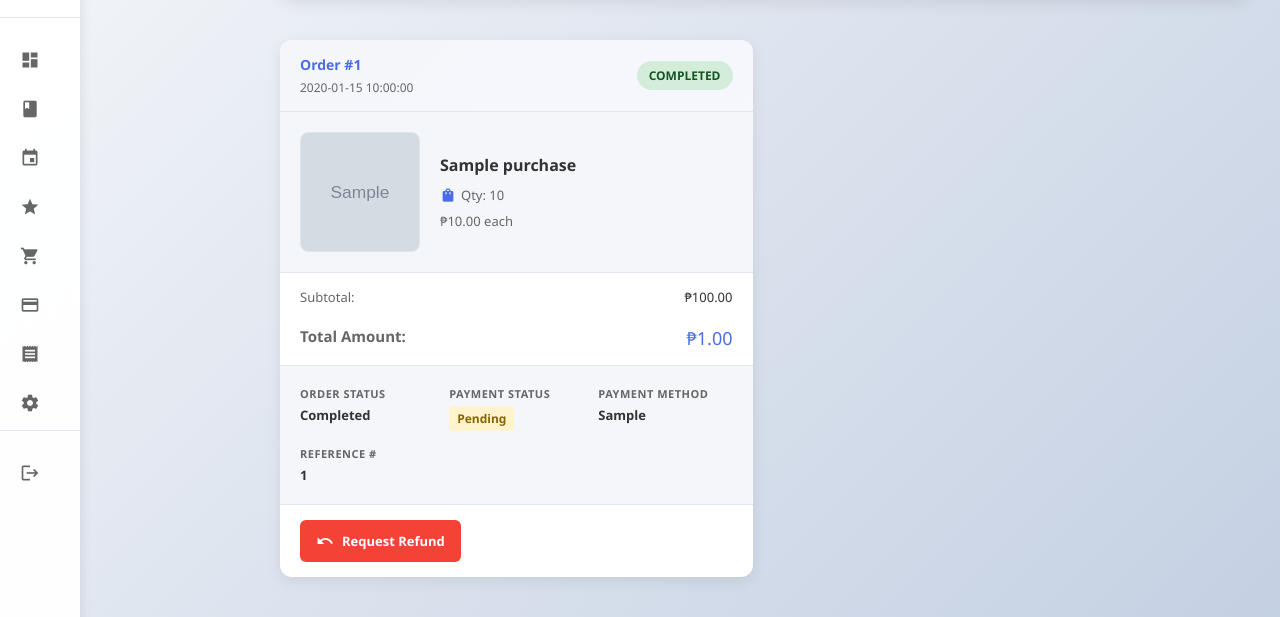
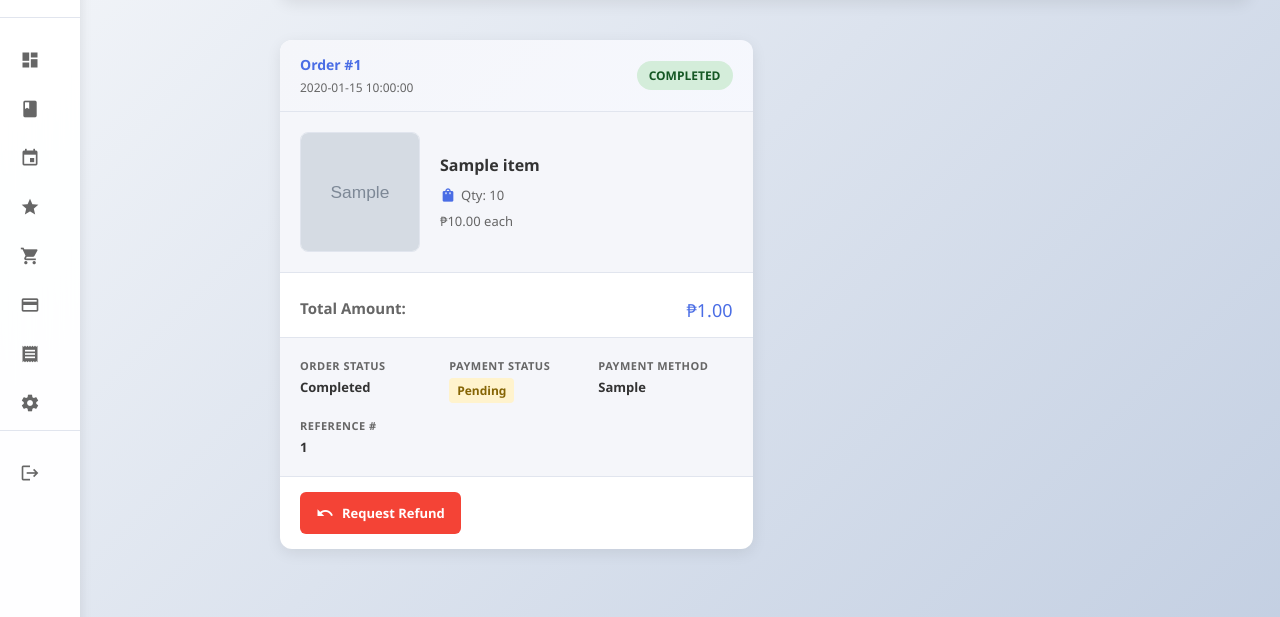
Before and after one commit to KixxFTW/Software-Design-UCU-MERCHANDISE-HUB, a Flask app: template UCU+ Software Design/templates/MyPurchases.html in a window 1280 px wide. Shown: the part 142-759 px from the top of the page. Run offline with Flask 3, Linux system fonts and the light colour scheme; the template is opened without the code that fills it: most values are stand-ins (such as "Sample title", 1, 10 or a date in 2020); grey boxes marked "Sample" are stand-in pictures; parts of the project's set-up code (start-up, migrations or seed data) failed here and were passed over; some libraries are stand-ins or nearby versions.

Commit message:
feat: group student purchases by order — show all items per order card with photos

```diff
--- a/UCU+ Software Design/run.py
+++ b/UCU+ Software Design/run.py
@@ -2763,13 +2763,39 @@ def my_purchases():
             ORDER BY o.created_at DESC, o.id DESC
         """
         cursor.execute(query, (student_id,))
-        purchases = list(cursor.fetchall())
-
-        # Normalize image URLs to full static paths
-        for row in purchases:
-            img = row.get('image_url') or ''
-            if img and not img.startswith('/'):
-                row['image_url'] = f'/static/images/{img}'
+        rows = cursor.fetchall()
+
+        # Group rows by order for template rendering
+        purchases = []
+        order_map = {}
+        for row in rows:
+            oid = row['order_id']
+            if oid not in order_map:
+                order_map[oid] = {
+                    'order_id': oid,
+                    'total_amount': float(row['total_amount'] or 0),
+                    'status': row['status'],
+                    'payment_status': row['payment_status'],
+                    'payment_method': row['payment_method'],
+                    'created_at': row['created_at'],
+                    'reference_number': row.get('reference_number') or '',
+                    'image_url': '',
+                    'order_items': []
+                }
+            if row['item_name']:
+                img = row.get('image_url') or ''
+                if img and not img.startswith('/'):
+                    img = f'/static/images/{img}'
+                order_map[oid]['order_items'].append({
+                    'name': row['item_name'],
+                    'quantity': row['quantity'],
+                    'price': float(row['price'] or 0),
+                    'image_url': img
+                })
+                # Use first item's image for the order card
+                if not order_map[oid]['image_url']:
+                    order_map[oid]['image_url'] = img
+        purchases = list(order_map.values())
 
         cursor.close()
         conn.close()
--- a/UCU+ Software Design/templates/MyPurchases.html
+++ b/UCU+ Software Design/templates/MyPurchases.html
@@ -65,27 +65,38 @@
                             </span>
                         </div>
 
-                        <!-- Product Image & Info -->
+                        <!-- Product Images & Info -->
                         <div class="product-section">
-                            <div class="product-image">
-                                <img src="{{ purchase.image_url or url_for('static', filename='images/UCULOGO.png') }}"
-                                     alt="{{ purchase.item_name|default('Product') }}">
+                            <div class="product-images">
+                                {% for item in purchase.order_items %}
+                                <div class="product-image">
+                                    <img src="{{ item.image_url or url_for('static', filename='images/UCULOGO.png') }}"
+                                         alt="{{ item.name }}">
+                                </div>
+                                {% else %}
+                                <div class="product-image">
+                                    <img src="{{ url_for('static', filename='images/UCULOGO.png') }}"
+                                         alt="Product">
+                                </div>
+                                {% endfor %}
                             </div>
                             <div class="product-details">
-                                <h3>{{ purchase.item_name|default('N/A') }}</h3>
-                                <div class="quantity-price">
-                                    <span class="quantity"><i class="material-icons">shopping_bag</i> Qty: {{ purchase.quantity|default(0) }}</span>
-                                    <span class="unit-price">₱{{ "%.2f"|format(purchase.price|default(0)) }} each</span>
+                                {% for item in purchase.order_items %}
+                                <div class="item-row">
+                                    <h3>{{ item.name }}</h3>
+                                    <div class="quantity-price">
+                                        <span class="quantity"><i class="material-icons">shopping_bag</i> Qty: {{ item.quantity }}</span>
+                                        <span class="unit-price">₱{{ "%.2f"|format(item.price) }} each</span>
+                                    </div>
                                 </div>
+                                {% else %}
+                                <h3>N/A</h3>
+                                {% endfor %}
                             </div>
                         </div>
 
                         <!-- Amount Section -->
                         <div class="amount-section">
-                            <div class="amount-row">
-                                <span class="label">Subtotal:</span>
-                                <span class="value">₱{{ "%.2f"|format((purchase.price|default(0)) * (purchase.quantity|default(0))) }}</span>
-                            </div>
                             <div class="amount-row total">
                                 <span class="label">Total Amount:</span>
                                 <span class="value">₱{{ "%.2f"|format(purchase.total_amount|default(0)) }}</span>
@@ -412,6 +423,21 @@
             background: var(--light);
         }
 
+        .product-images {
+            display: flex;
+            flex-wrap: wrap;
+            gap: 10px;
+            flex-shrink: 0;
+        }
+
+        .item-row {
+            margin-bottom: 12px;
+        }
+
+        .item-row:last-child {
+            margin-bottom: 0;
+        }
+
         .product-image {
             width: 120px;
             height: 120px;
```
